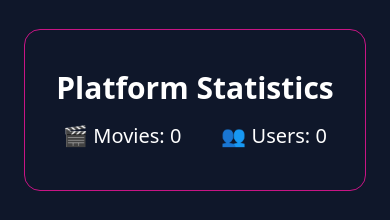
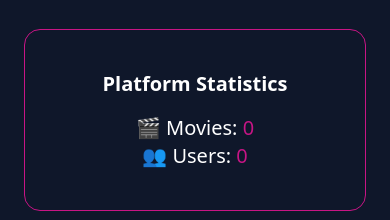
Before and after one commit to soumicshahriar/movie-master-client, a React app: page / in a window 390 px wide. Shown: the part 555-775 px from the top of the page. Built offline with nearby package versions, Linux system fonts and the light colour scheme; no server answers; the HTML template or start-up script is replaced by a standard one.

Commit message:
platform statistic done

```diff
--- a/src/pages/HomePage.jsx
+++ b/src/pages/HomePage.jsx
@@ -13,7 +13,9 @@ const HomePage = () => {
   const [movies, setMovies] = useState([]);
   const [topRated, setTopRated] = useState([]);
   const [recentlyAdded, setRecentlyAdded] = useState([]);
+  // const [stats, setStats] = useState(0);
   const [stats, setStats] = useState({ totalMovies: 0, totalUsers: 0 });
+  // console.log(stats);
 
   useEffect(() => {
     // Fetch all movies
@@ -32,9 +34,10 @@ const HomePage = () => {
       .then((res) => setRecentlyAdded(res.data));
 
     // Fetch stats
-    axios
-      .get("http://localhost:3000/movies/stats")
-      .then((res) => setStats(res.data));
+    axios.get("http://localhost:3000/stats").then((res) => {
+      console.log(res.data);
+      setStats(res.data);
+    });
   }, []);
 
   console.log(movies, recentlyAdded, topRated);
@@ -83,21 +86,21 @@ const HomePage = () => {
 
       {/* Statistics Section */}
       <section className="text-center py-10  border border-primary rounded-2xl text-white space-y-4">
-        <h2 className="text-3xl font-bold">Platform Statistics</h2>
-        <div className="flex justify-center space-x-10 text-xl font-medium">
+        <h2 className=" text-xl md:text-3xl font-bold">Platform Statistics</h2>
+        <div className=" md:flex justify-center md:space-x-10 text-xl font-medium">
           <motion.div
             initial={{ scale: 0 }}
             animate={{ scale: 1 }}
             transition={{ duration: 0.5 }}
           >
-            🎬 Movies: {stats.totalMovies}
+            🎬 Movies: <span className="text-primary">{stats.totalMovies}</span>
           </motion.div>
           <motion.div
             initial={{ scale: 0 }}
             animate={{ scale: 1 }}
             transition={{ duration: 0.5, delay: 0.2 }}
           >
-            👥 Users: {stats.totalUsers}
+            👥 Users: <span className="text-primary">{stats.totalUsers}</span>
           </motion.div>
         </div>
       </section>
--- a/src/pages/Login.jsx
+++ b/src/pages/Login.jsx
@@ -2,6 +2,7 @@ import React, { useContext, useState } from "react";
 import { Link, useNavigate } from "react-router";
 import { FaGoogle } from "react-icons/fa";
 import { AuthContext } from "../context/AuthContext";
+import axios from "axios";
 
 const Login = () => {
   const { signInUser, googleLogin } = useContext(AuthContext);
@@ -26,10 +27,19 @@ const Login = () => {
 
   const handleGoogleLogin = async () => {
     try {
-      await googleLogin();
+      const result = await googleLogin();
+      const user = result.user;
+
+      // Create or update user in your backend
+      await axios.post("http://localhost:3000/users", {
+        name: user.displayName,
+        email: user.email,
+        photo: user.photoURL,
+      });
+
       navigate("/");
     } catch (err) {
-      console.log(err);
+      console.error(err);
       setError("Google login failed!");
     }
   };
```
